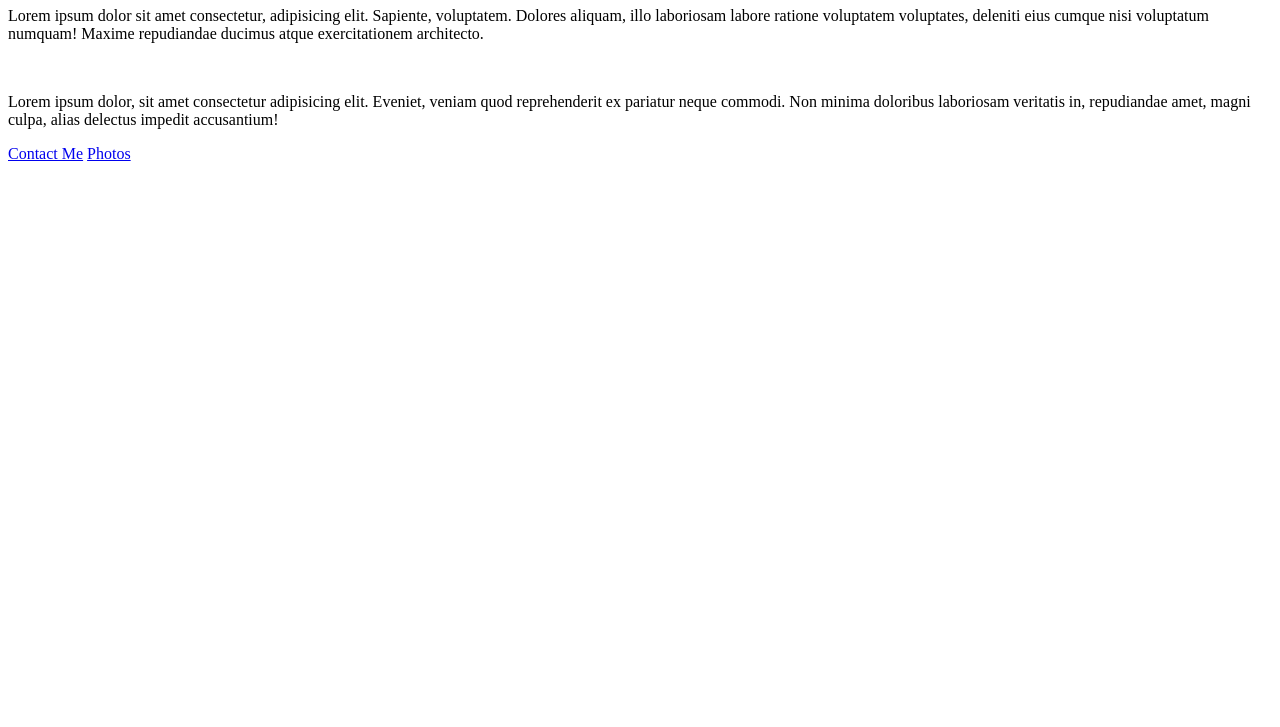
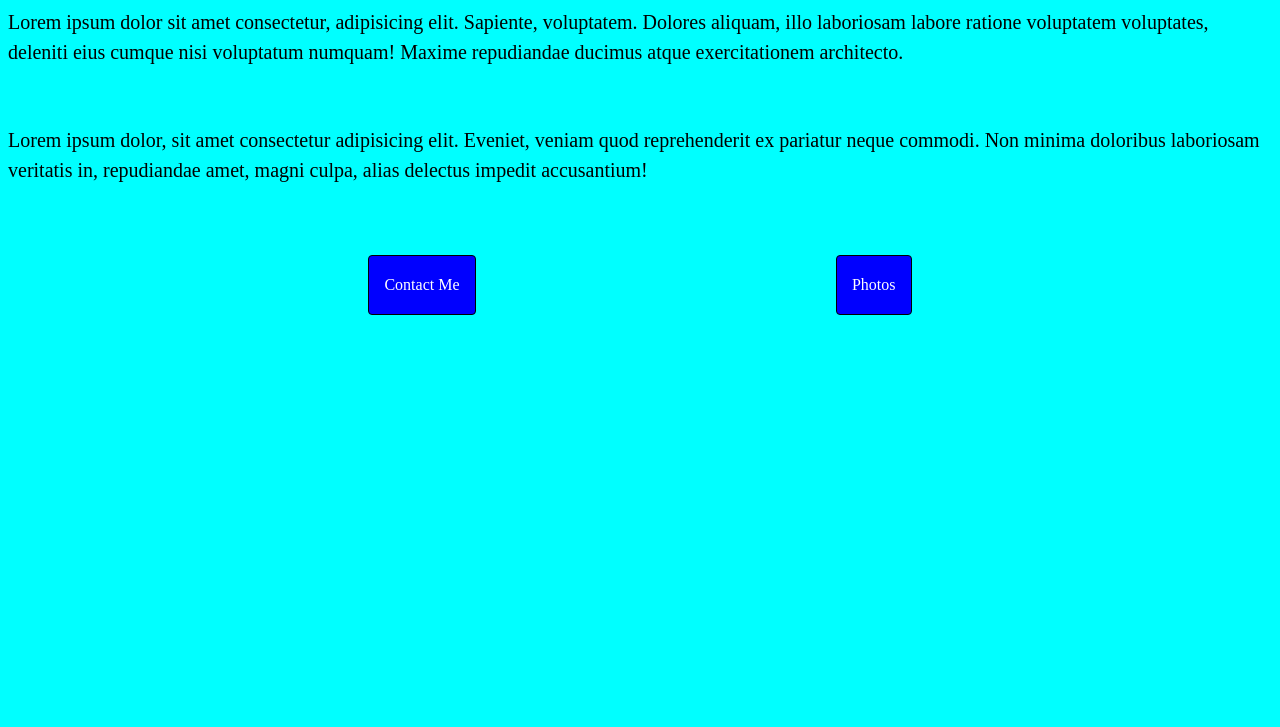
Before and after one commit to loliver42/croissant, a plain HTML site: page index.html in a window 1280 px wide. Shown: the part 73-800 px from the top of the page. Drawn offline with Linux system fonts and the light colour scheme.

Commit message:
Added CSS

```diff
--- a/index.html
+++ b/index.html
@@ -3,6 +3,7 @@
   <head>
     <meta charset="UTF-8" />
     <meta name="viewport" content="width=device-width, initial-scale=1.0" />
+    <link rel="stylesheet" href="style.css" />
     <title>Croissant</title>
   </head>
   <body>
@@ -20,7 +21,9 @@
       laboriosam veritatis in, repudiandae amet, magni culpa, alias delectus
       impedit accusantium!
     </p>
-    <a href="contact.html">Contact Me</a>
-    <a href="photo.html">Photos</a>
+    <div class="links">
+      <a href="contact.html">Contact Me</a>
+      <a href="photo.html">Photos</a>
+    </div>
   </body>
 </html>
--- /dev/null
+++ b/style.css
@@ -0,0 +1,35 @@
+body {
+  background-color: aqua;
+}
+h1,
+h3 {
+  text-align: center;
+}
+.links {
+  display: flex;
+  justify-content: space-evenly;
+}
+a {
+  border: 1px solid black;
+  padding: 20px 15px;
+  border-radius: 4px;
+  color: white;
+  background-color: blue;
+  text-decoration: none;
+  margin-top: 50px;
+}
+a:hover {
+  color: blue;
+  background-color: white;
+}
+img {
+  display: block;
+  margin: 0 auto;
+}
+h3 {
+  font-size: 25px;
+}
+p {
+  line-height: 1.5;
+  font-size: 20px;
+}
```
Also changed, not shown: contact.html (+1 -0 lines), photo.html (+1 -0 lines).
